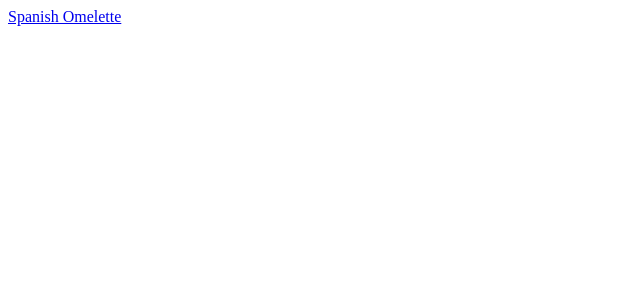
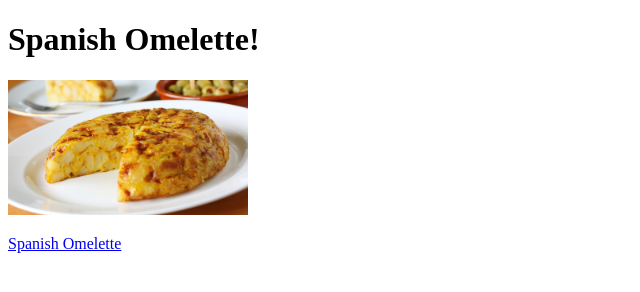
Before and after one commit to LaVieja1989/odin-recipes, a plain HTML site: page index.html in a window 1280 px wide. Shown: the whole page, without its empty margins (0-640 px from the left). Drawn offline with Linux system fonts and the light colour scheme.

Commit message:
Download a picture for the recipe, and resize Restructure the layout of index.html

```diff
--- a/index.html
+++ b/index.html
@@ -6,6 +6,9 @@
     <title>Document</title>
 </head>
 <body>
+    <h1>Spanish Omelette!</h1>
+    <img src="./images/tortilla.jpg" alt="Una tortilla de patatas" height="135" width="240">
+    <p></p>
     <a href="./recipes/SPANISH-OMELETTE.html">Spanish Omelette</a>
 </body>
 </html>
```
Also changed, not shown: images/tortilla.jpg (added).
